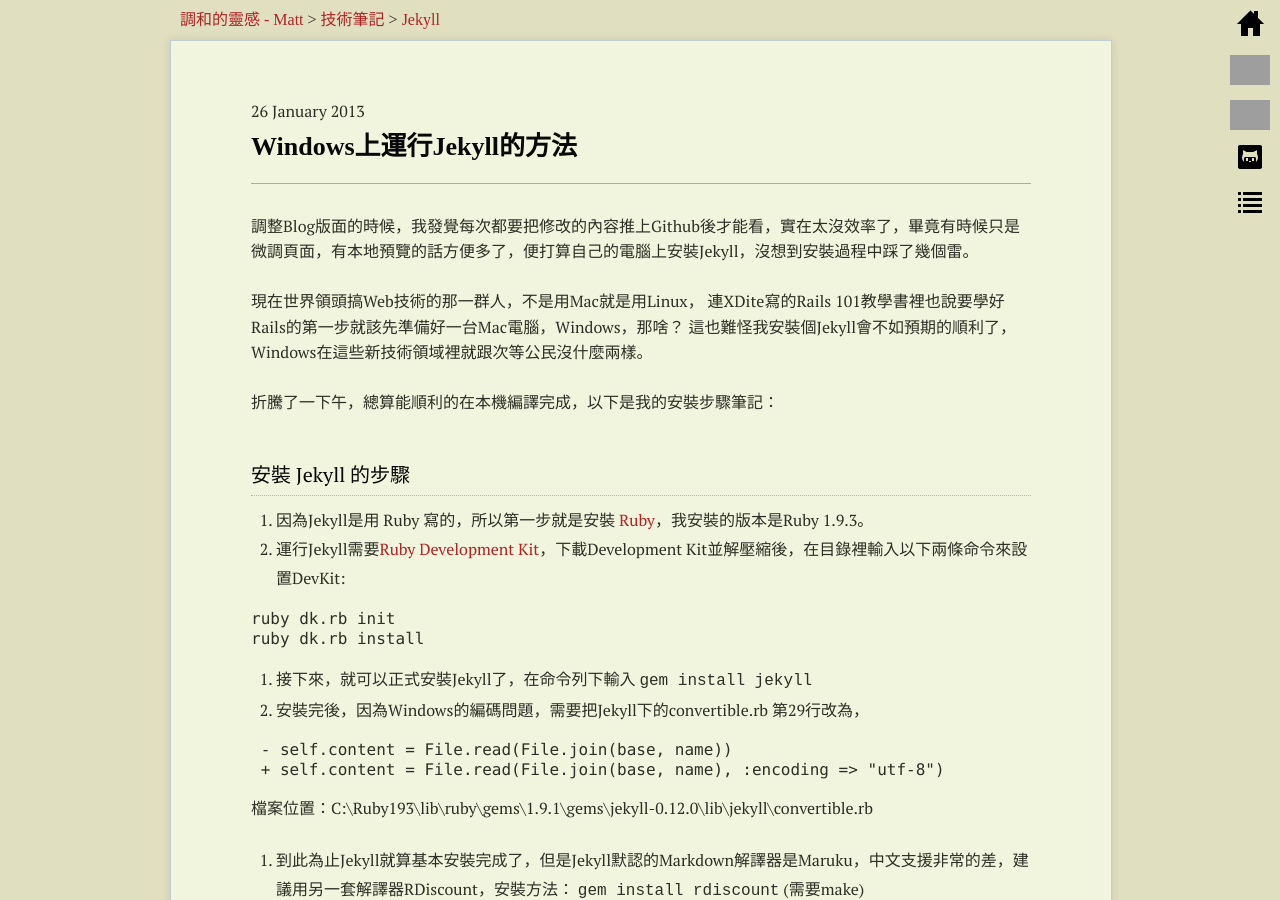
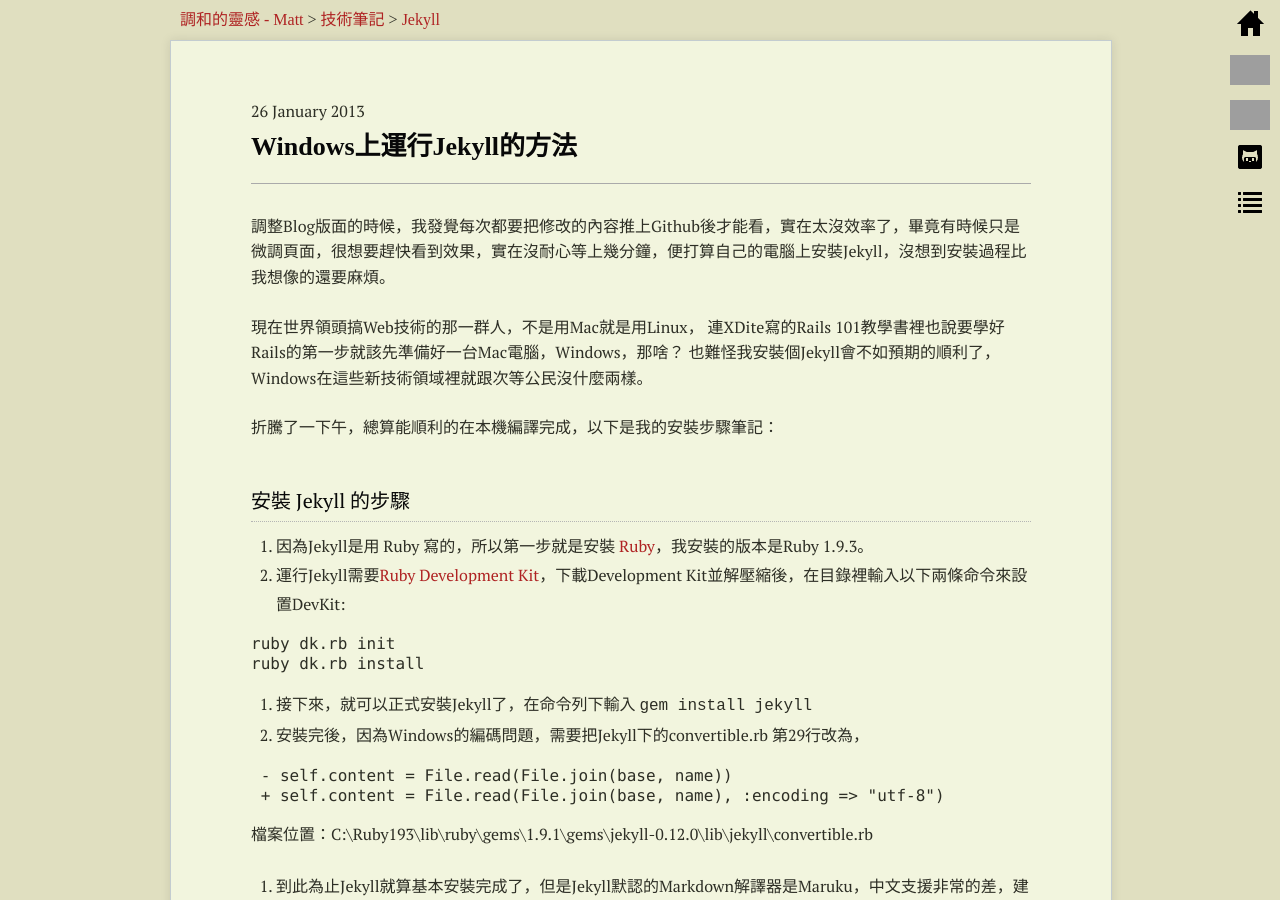
Before and after one commit to sndnvaps/sndnvaps.github.io, a Jekyll site: the page built from _posts/2013-01-26-Run-Jekyll-on-Windows.md, in a window 1280 px wide and 900 px high. Built offline with Jekyll 4.4.1, drawn with Linux system fonts in a browser that asks for light colours; Markdown is read by kramdown in place of the engine named in the settings; comment, search, counter and statistics services are not loaded.

Commit message:
Updated _posts/2013-01-26-Run-Jekyll-on-Windows.md

```diff
--- a/_posts/2013-01-26-Run-Jekyll-on-Windows.md
+++ b/_posts/2013-01-26-Run-Jekyll-on-Windows.md
@@ -6,11 +6,11 @@ tags: [Jekyll]
 published: true
 ---
 
-調整Blog版面的時候，我發覺每次都要把修改的內容推上Github後才能看，實在太沒效率了，畢竟有時候只是微調頁面，有本地預覽的話方便多了，便打算自己的電腦上安裝Jekyll，沒想到安裝過程中踩了幾個雷。
+調整Blog版面的時候，我發覺每次都要把修改的內容推上Github後才能看，實在太沒效率了，畢竟有時候只是微調頁面，很想要趕快看到效果，實在沒耐心等上幾分鐘，便打算自己的電腦上安裝Jekyll，沒想到安裝過程比我想像的還要麻煩。
 
 現在世界領頭搞Web技術的那一群人，不是用Mac就是用Linux，
 連XDite寫的Rails 101教學書裡也說要學好Rails的第一步就該先準備好一台Mac電腦，Windows，那啥？
-這也難怪我安裝個Jekyll會不如預期的順利了，Windows在這些新技術領域裡就跟次等公民沒什麼兩樣。
+也難怪我安裝個Jekyll會不如預期的順利了，Windows在這些新技術領域裡就跟次等公民沒什麼兩樣。
 
 折騰了一下午，總算能順利的在本機編譯完成，以下是我的安裝步驟筆記：
 
```
